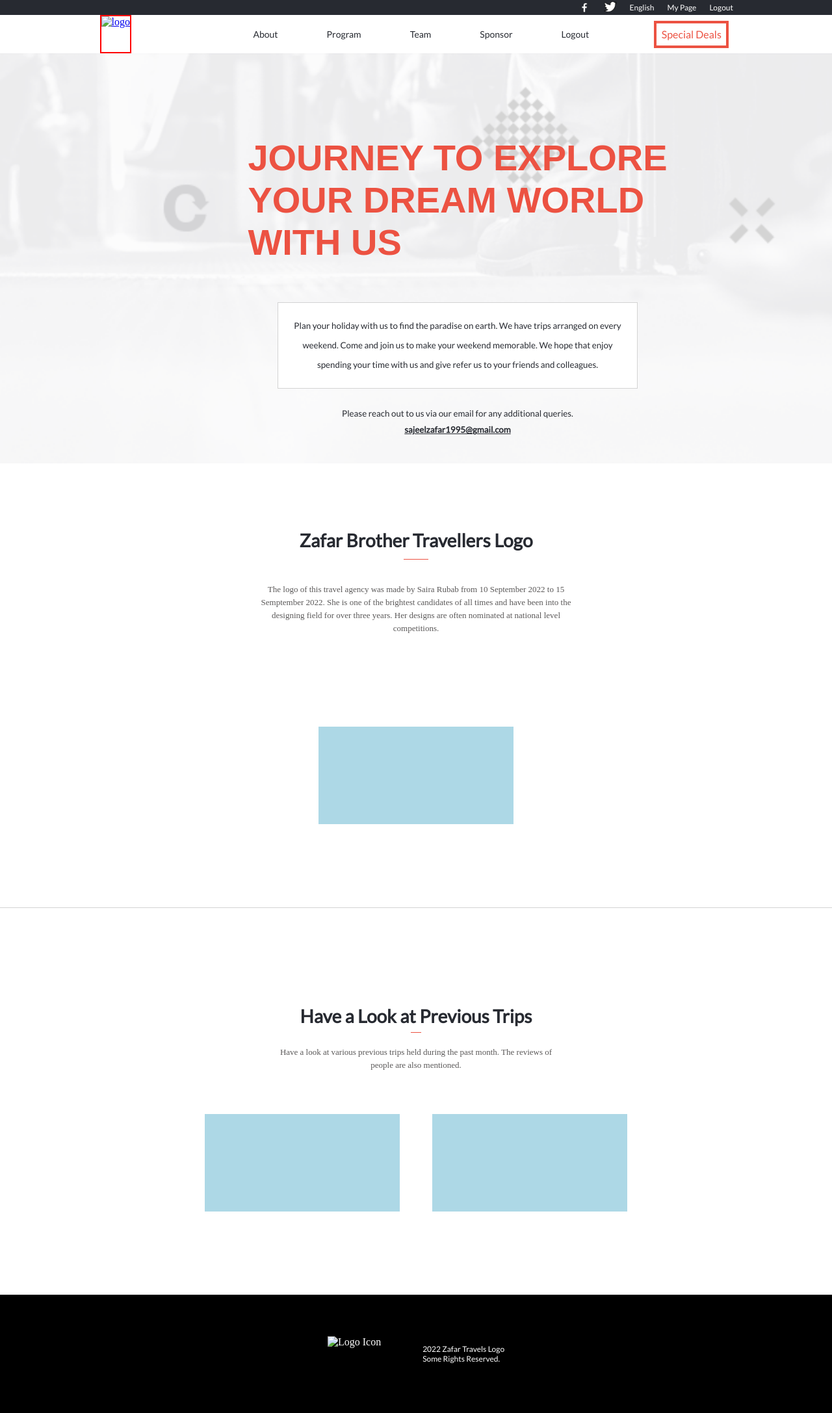
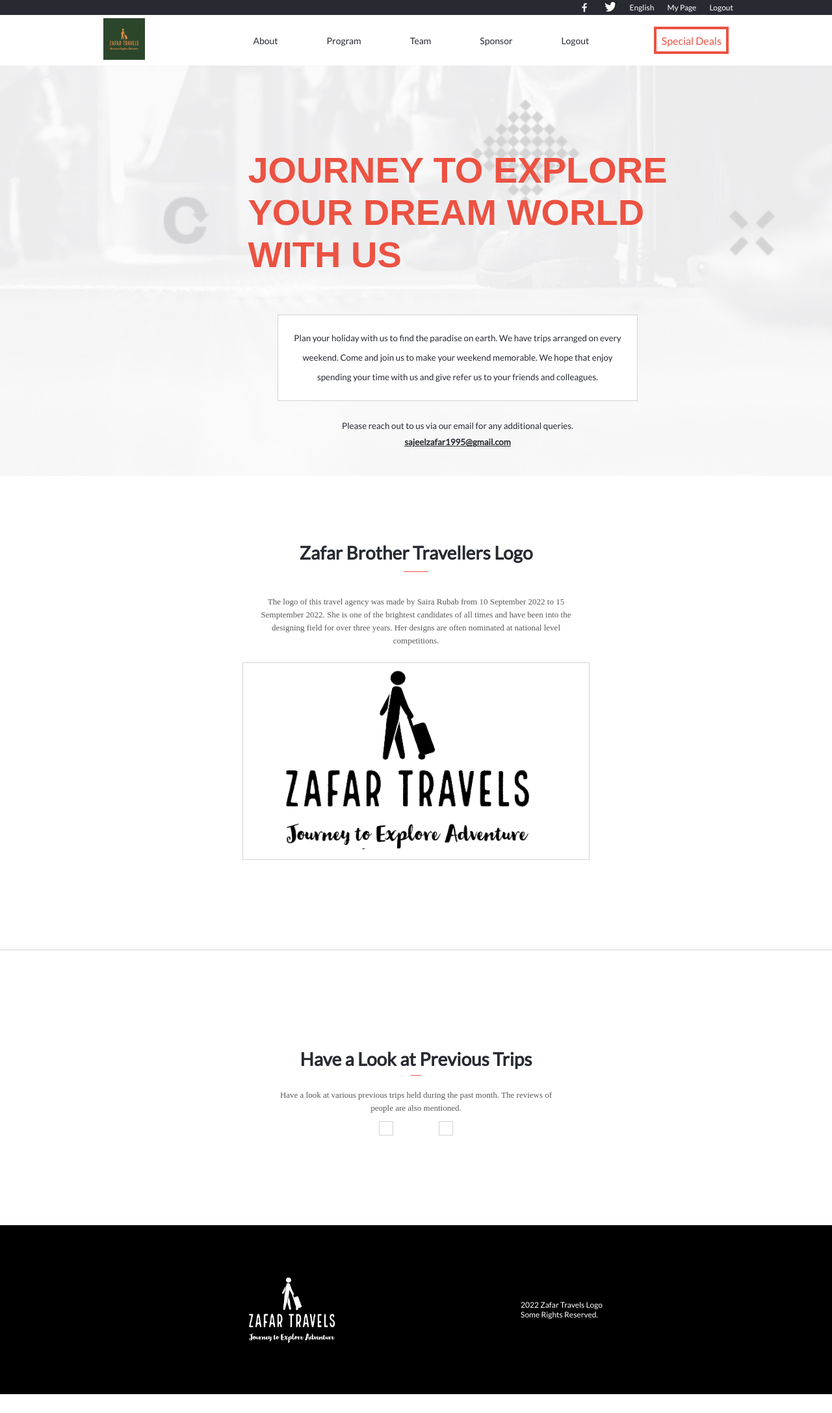
Before and after one commit to Sajeelzafar/Conference_Page, a website: page about.html in a window 1280 px wide. Shown: the whole page at 65% size. After the commit the page ends 2145 px from the top, so only its background shows below. Drawn offline with Linux system fonts and the light colour scheme; a web font is replaced by a local one.

Commit message:
Added logo icon in home and about page and fix the necessary styling

```diff
--- /dev/null
+++ b/Logo/logo_info.txt
@@ -0,0 +1,6 @@
+
+            Fonts used: LocalBreweryFour-Regular,WanderlustShine-Regular
+
+            Colors used: 2C462C,F4924B
+
+            Icon url: https://thenounproject.com/term/travel/39038
--- a/about.html
+++ b/about.html
@@ -30,7 +30,7 @@
         </nav>
         <nav class="navbartwo">
             <div class="navbarlogo">
-                <a href="index.html"><img src="" alt="logo"></a>
+                <a href="index.html"><img src="./Logo/Zafar-Travels-logos.jpeg" alt="logo"></a>
             </div>
             <div class=navbarlisttwocontainer>
                 <ul class="navbarlisttwo">
@@ -90,7 +90,7 @@
         </p>
 
         <div class="logobox">
-
+            <img class="logoboximage" src="./Logo/Zafar-Travels-logos_black.png" alt="logo">
         </div>
         <div class="completeline">
 
@@ -131,7 +131,7 @@
     </section>
     <footer class="footer">
         <div class="footericonbox">
-            <img class="footericonlogo" alt="Logo Icon" src="">
+            <img class="footericonlogo" alt="Logo Icon" src="./Logo/Zafar-Travels-logos_black1.png">
         </div>
         <div class="footertextbox">
             <p class="footertext">
--- a/about_style.css
+++ b/about_style.css
@@ -187,10 +187,15 @@ body {
 }
 
 .logobox {
-  margin-top: 10%;
-  width: 300px;
-  height: 150px;
-  background-color: lightblue;
+  border: 1px solid lightgray;
+  padding: 10px;
+  margin: 10px;
+  width: 40%;
+}
+
+.logoboximage,
+.footericonlogo {
+  max-width: 100%;
 }
 
 .completeline {
@@ -267,9 +272,13 @@ body {
   align-content: center;
   justify-content: center;
   width: 100%;
-  gap: 5%;
-  padding-top: 10%;
-  padding-bottom: 10%;
+  gap: 20%;
+  padding-top: 1%;
+  padding-bottom: 1%;
+}
+
+.footericonbox {
+  max-width: 15%;
 }
 
 .footertextbox {
@@ -277,6 +286,7 @@ body {
   font-size: 12px;
   color: #272a31;
   display: flex;
+  align-items: center;
   flex-wrap: wrap;
   line-height: 15px;
 }
@@ -332,10 +342,13 @@ body {
     background-color: white;
   }
 
-  .navbarlogo {
-    border: 2px solid red;
+  .navbarlogo > a > img {
     cursor: pointer;
-  }
+    width: 64px;
+    height: 64px;
+    align-self: center;
+    padding: 5px;
+}
 
   .navbarlisttwocontainer {
     display: flex;
@@ -440,10 +453,14 @@ body {
 
   .footer {
     margin-top: 8rem;
-    padding-top: 4rem;
-    padding-bottom: 4rem;
+    padding-top: 2rem;
+    padding-bottom: 2rem;
     background-color: black;
     color: white;
+  }
+
+  .footericonlogo {
+    content: url("./Logo/Zafar-Travels-logos_white.png");
   }
 
   .footertext {
--- a/style.css
+++ b/style.css
@@ -338,9 +338,12 @@ body {
         background-color: white;
     }
 
-    .navbarlogo {
-        border: 2px solid red;
+    .navbarlogo > a > img {
         cursor: pointer;
+        width: 64px;
+        height: 64px;
+        align-self: center;
+        padding: 5px;
     }
 
     .navbarlisttwocontainer{
```
Also changed, not shown: index.html (+2 -2 lines), Logo/Zafar-Travels-logos.jpeg (added), Logo/Zafar-Travels-logos_black.png (added), Logo/Zafar-Travels-logos_black1.png (added), Logo/Zafar-Travels-logos_transparent.png (added), Logo/Zafar-Travels-logos_white.png (added).
